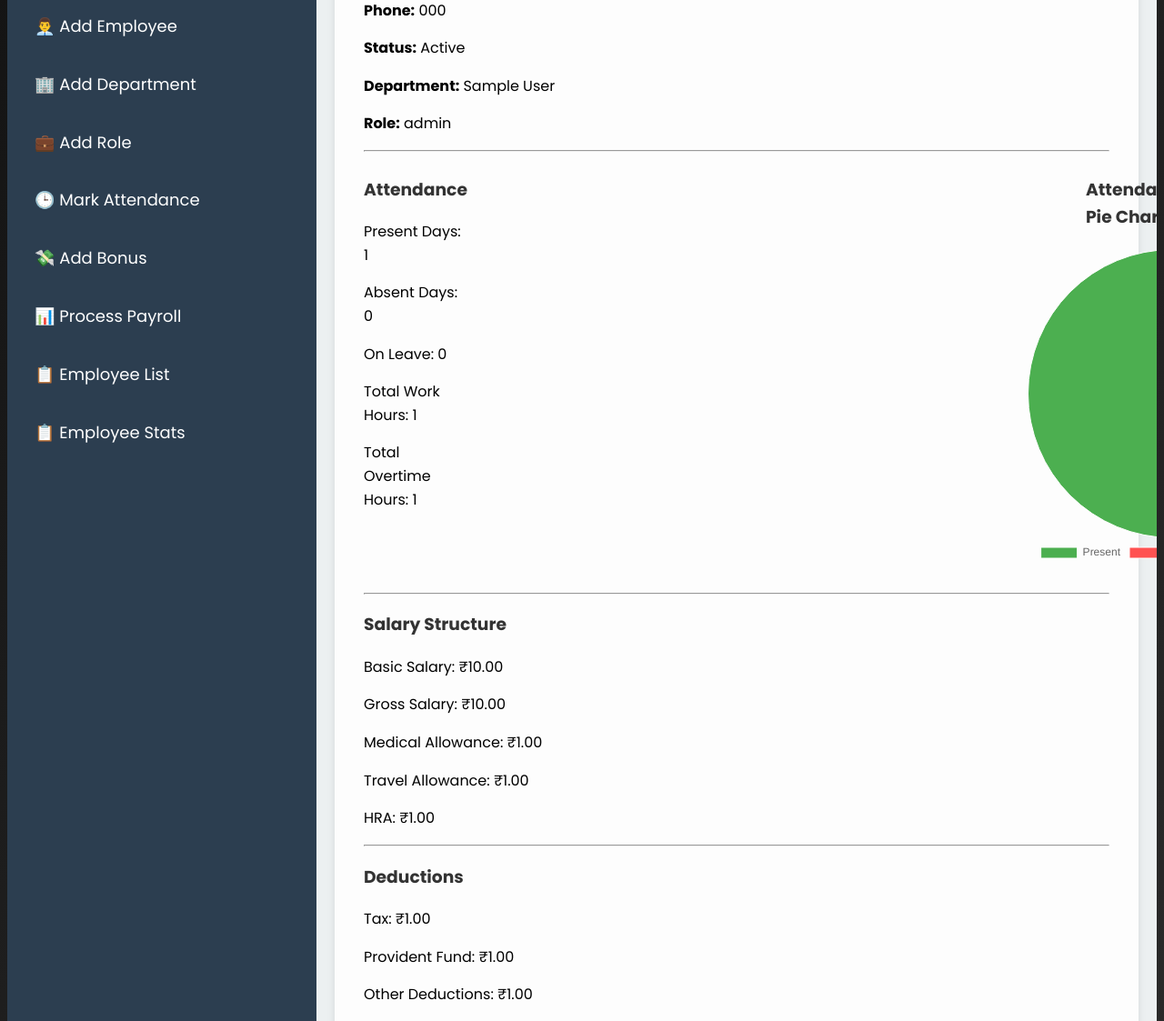
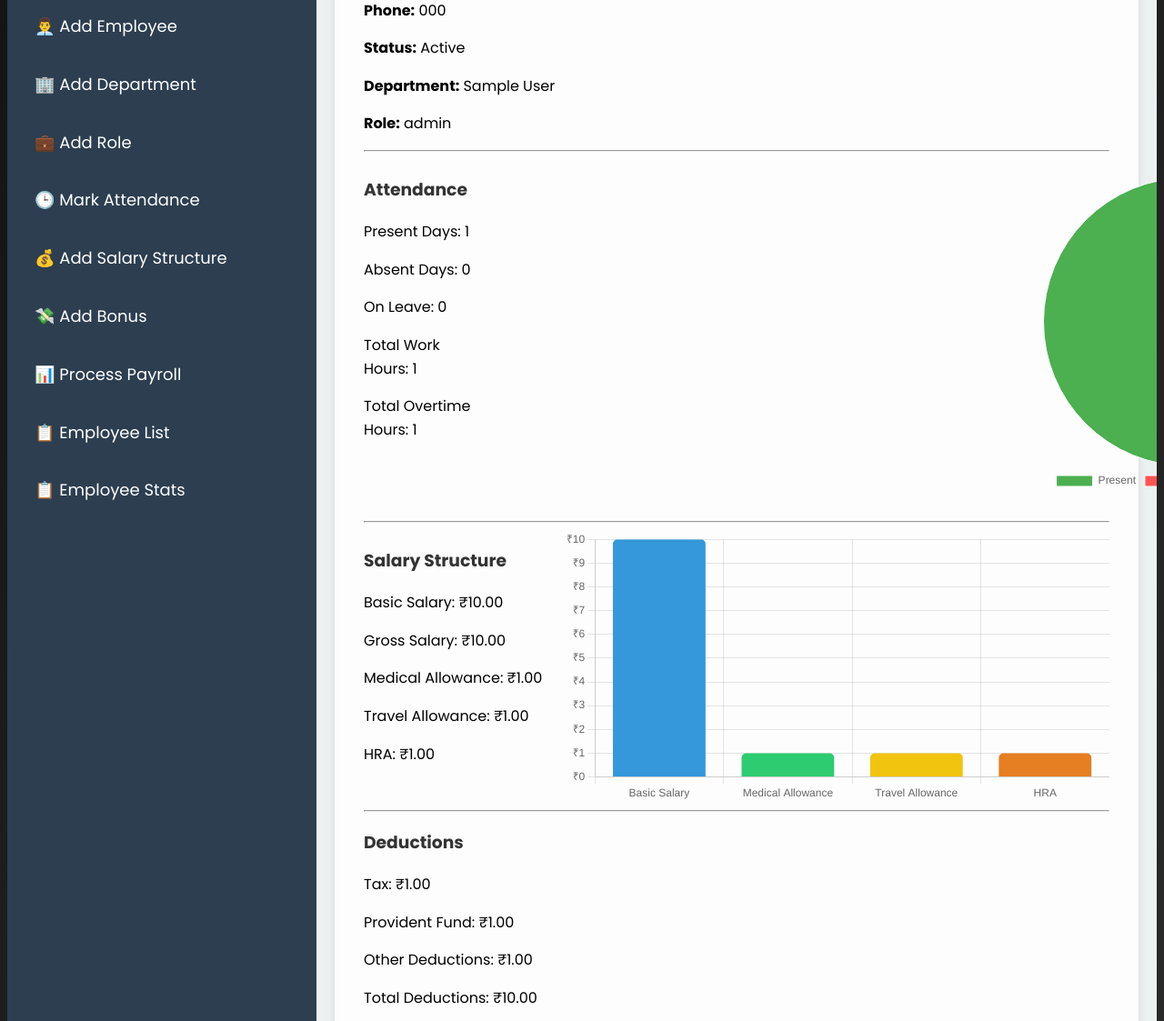
Before and after one commit to KRAKEN0067/employee-payroll-system, a Django app: page /individual_stats/1/ in a window 1280 px wide. Shown: the part 259-1382 px from the top of the page at 91% size. Run offline with Django 5.2, Linux system fonts and the light colour scheme; tables that the repository leaves empty hold one stand-in row (values such as "Sample post").

Commit message:
added bar graph for salary

```diff
--- a/employee/forms.py
+++ b/employee/forms.py
@@ -64,15 +64,13 @@ class SalaryStructureForm(forms.ModelForm):
         fields = [
             'employee',
             'basic_salary',
-            'gross_salary',
             'medical_allowance',
             'travel_allowance',
-            'hra',
+            'hra'
         ]
         widgets = {
             'employee': forms.Select(attrs={'class': 'form-control'}),
             'basic_salary': forms.NumberInput(attrs={'class': 'form-control'}),
-            'gross_salary': forms.NumberInput(attrs={'class': 'form-control'}),
             'medical_allowance': forms.NumberInput(attrs={'class': 'form-control'}),
             'travel_allowance': forms.NumberInput(attrs={'class': 'form-control'}),
             'hra': forms.NumberInput(attrs={'class': 'form-control'}),
--- a/employee/models.py
+++ b/employee/models.py
@@ -47,6 +47,16 @@ class SalaryStructure(models.Model):
     medical_allowance = models.DecimalField(max_digits=10, decimal_places=2)
     travel_allowance = models.DecimalField(max_digits=10, decimal_places=2)
     hra = models.DecimalField(max_digits=10, decimal_places=2)
+
+    def save(self, *args, **kwargs):
+        # Auto-calculate gross salary before saving
+        self.gross_salary = (
+            self.basic_salary +
+            self.medical_allowance +
+            self.travel_allowance +
+            self.hra
+        )
+        super(SalaryStructure, self).save(*args, **kwargs)
 
     def __str__(self):
         return f"Salary ID: {self.salary_id} - Employee: {self.employee.first_name}"
--- a/employee/static/css/individual_stats.css
+++ b/employee/static/css/individual_stats.css
@@ -21,7 +21,20 @@ p{
     align-items: center;
 
 }
+#salaryChart {
+    width: 600px !important;
+    height: 300px !important;
+
+
+}
+.salary-container{
+    display: flex;
+    justify-content: space-between;
+}
 .attendance-title{
+    margin-left: 680px;
+}
+.salary-title{
     margin-left: 680px;
 }
 .attendance{
--- a/employee/templates/manage/individual_stats.html
+++ b/employee/templates/manage/individual_stats.html
@@ -3,14 +3,10 @@
 {% block head %}
 {{ block.super }}
 <link rel="stylesheet" href="{% static 'css/individual_stats.css' %}" />
-<link
-  href="https://fonts.googleapis.com/css2?family=Inter:wght@400;600&display=swap"
-  rel="stylesheet"
-/>
+<link href="https://fonts.googleapis.com/css2?family=Inter:wght@400;600&display=swap" rel="stylesheet" />
 {% endblock %}
 
 {% block main_content %}
-
 
 <div class="employee-stats">
     <h2>Stats for {{ employee.first_name }} {{ employee.last_name }}</h2>
@@ -31,15 +27,13 @@
             <p>Total Overtime Hours: {{ total_overtime }}</p>
         </div>
         <div>
-            <h3 class="attendance-title">Attendance Pie Chart</h3>
             <canvas id="attendanceChart" width="400" height="400"></canvas>
         </div>
     </div>
-
-
-
     <hr>
 
+    <div class="salary-container">
+        <div class="salary-info">
             <h3>Salary Structure</h3>
             {% if salary %}
                 <p>Basic Salary: ₹{{ salary.basic_salary }}</p>
@@ -50,6 +44,15 @@
             {% else %}
                 <p>No salary structure available.</p>
             {% endif %}
+        </div>
+        {% if salary %}
+        <div class="chart-container">
+
+            <canvas id="salaryChart"></canvas>
+        </div>
+        {% endif %}
+    </div>
+
     <hr>
 
     <h3>Deductions</h3>
@@ -80,12 +83,11 @@
 </div>
 
 <script src="https://cdn.jsdelivr.net/npm/chart.js"></script>
-
-
-<script src="https://cdn.jsdelivr.net/npm/chart.js"></script>
 <script>
-    const ctx = document.getElementById('attendanceChart').getContext('2d');
-    const attendanceChart = new Chart(ctx, {
+    document.addEventListener('DOMContentLoaded', function() {
+        // Pie chart for attendance
+        const attendanceCtx = document.getElementById('attendanceChart').getContext('2d');
+        const attendanceChart = new Chart(attendanceCtx, {
             type: 'pie',
             data: {
                 labels: ['Present', 'Absent', 'On Leave'],
@@ -109,8 +111,46 @@
                 }
             }
         });
+
+        // Bar chart for salary structure
+        const salaryCtx = document.getElementById('salaryChart').getContext('2d');
+        const salaryChart = new Chart(salaryCtx, {
+            type: 'bar',
+            data: {
+                labels: ['Basic Salary', 'Medical Allowance', 'Travel Allowance', 'HRA'],
+                datasets: [{
+                    label: 'Amount (₹)',
+                    data: [
+                        {{ salary.basic_salary }},
+                        {{ salary.medical_allowance }},
+                        {{ salary.travel_allowance }},
+                        {{ salary.hra }}
+                    ],
+                    backgroundColor: ['#3498db', '#2ecc71', '#f1c40f', '#e67e22'],
+                    borderRadius: 5
+                }]
+            },
+            options: {
+                responsive: true,
+                plugins: {
+                    legend: { display: false },
+                    tooltip: {
+                        callbacks: {
+                            label: ctx => `₹${ctx.raw}`
+                        }
+                    }
+                },
+                scales: {
+                    y: {
+                        beginAtZero: true,
+                        ticks: {
+                            callback: value => `₹${value}`
+                        }
+                    }
+                }
+            }
+        });
+    });
 </script>
 
-
-
 {% endblock %}
--- a/employee/templates/manage/manage.html
+++ b/employee/templates/manage/manage.html
@@ -30,6 +30,7 @@
       <a href="{% url 'mark_attendance' %}" class="manage-link"
         >🕒 Mark Attendance</a
       >
+      <a href="{% url 'add_salary_structure' %}" class="manage-link">💰 Add Salary Structure</a>
       <a href="{% url 'add_bonus' %}" class="manage-link">💸 Add Bonus</a>
       <a href="{% url 'process_payroll' %}" class="manage-link"
         >📊 Process Payroll</a
--- a/employee/urls.py
+++ b/employee/urls.py
@@ -11,6 +11,7 @@ urlpatterns = [
     path('add_role/', add_role, name='add_role'),
     path('mark_attendance/', mark_attendance, name='mark_attendance'),
     path('add_bonus/', add_bonus, name='add_bonus'),
+    path('add_salary_structure/', add_salary_structure, name='add_salary_structure'),
     path('process_payroll', process_payroll, name='process_payroll'),
     path('payroll_info/<int:employee_id>', payroll_info, name='payroll_info'),
     path('employee_list/', employee_list, name='employee_list'),
--- a/employee/views.py
+++ b/employee/views.py
@@ -1,5 +1,5 @@
 from django.shortcuts import render, HttpResponse, redirect, get_object_or_404
-from .forms import EmployeeForm, AttendanceForm, BonusForm, PayrollForm, DepartmentForm, RoleForm, DeductionsForm
+from .forms import EmployeeForm, AttendanceForm, BonusForm, PayrollForm, DepartmentForm, RoleForm, DeductionsForm, SalaryStructureForm
 from .models import *
 from django.db.models import Q,Sum,Count
 from django.contrib.auth.decorators import login_required
@@ -282,17 +282,13 @@ def individual_stats(request, employee_id):
     return render(request, 'manage/individual_stats.html', context)
 
 def export_employees_csv(request):
-    # Create the HttpResponse object with CSV headers
     response = HttpResponse(content_type='text/csv')
     response['Content-Disposition'] = 'attachment; filename="employee_list.csv"'
 
-    # Create a CSV writer
     writer = csv.writer(response)
 
-    # Write the header row
     writer.writerow(['Employee ID', 'Name', 'Email', 'Phone', 'Department', 'Role', 'Status'])
 
-    # Filter employees based on query parameters
     query = request.GET.get('q', '')
     department = request.GET.get('department')
     role = request.GET.get('role')
@@ -300,7 +296,6 @@ def export_employees_csv(request):
 
     employees = Employee.objects.all()
 
-    # Apply search query
     if query:
         employees = employees.filter(
             Q(first_name__icontains=query) |
@@ -311,25 +306,21 @@ def export_employees_csv(request):
             Q(role_role_name_icontains=query)
         )
 
-    # Apply department filter
     if department:
         try:
             employees = employees.filter(department__pk=int(department))
         except ValueError:
-            pass  # Ignore invalid department filter
+            pass
 
-    # Apply role filter
     if role:
         try:
             employees = employees.filter(role__pk=int(role))
         except ValueError:
-            pass  # Ignore invalid role filter
+            pass
 
-    # Apply status filter
     if status:
         employees = employees.filter(status=status)
 
-    # Write employee data rows
     for employee in employees:
         writer.writerow([
             employee.employee_id,
@@ -342,3 +333,14 @@ def export_employees_csv(request):
         ])
 
     return response
+
+def add_salary_structure(request):
+    if request.method == 'POST':
+        form = SalaryStructureForm(request.POST)
+        if form.is_valid():
+            form.save()
+            return redirect('add_salary_structure')  # Or wherever you want to go after saving
+    else:
+        form = SalaryStructureForm()
+
+    return render(request, 'manage/add_salary_structure.html', {'form': form})
```
Also changed, not shown: employee/static/css/employee_list.css (+16 -4 lines), employee/templates/manage/add_salary_structure.html (added, +16 -0 lines). Lines whose indentation alone changed are shown as unchanged.
